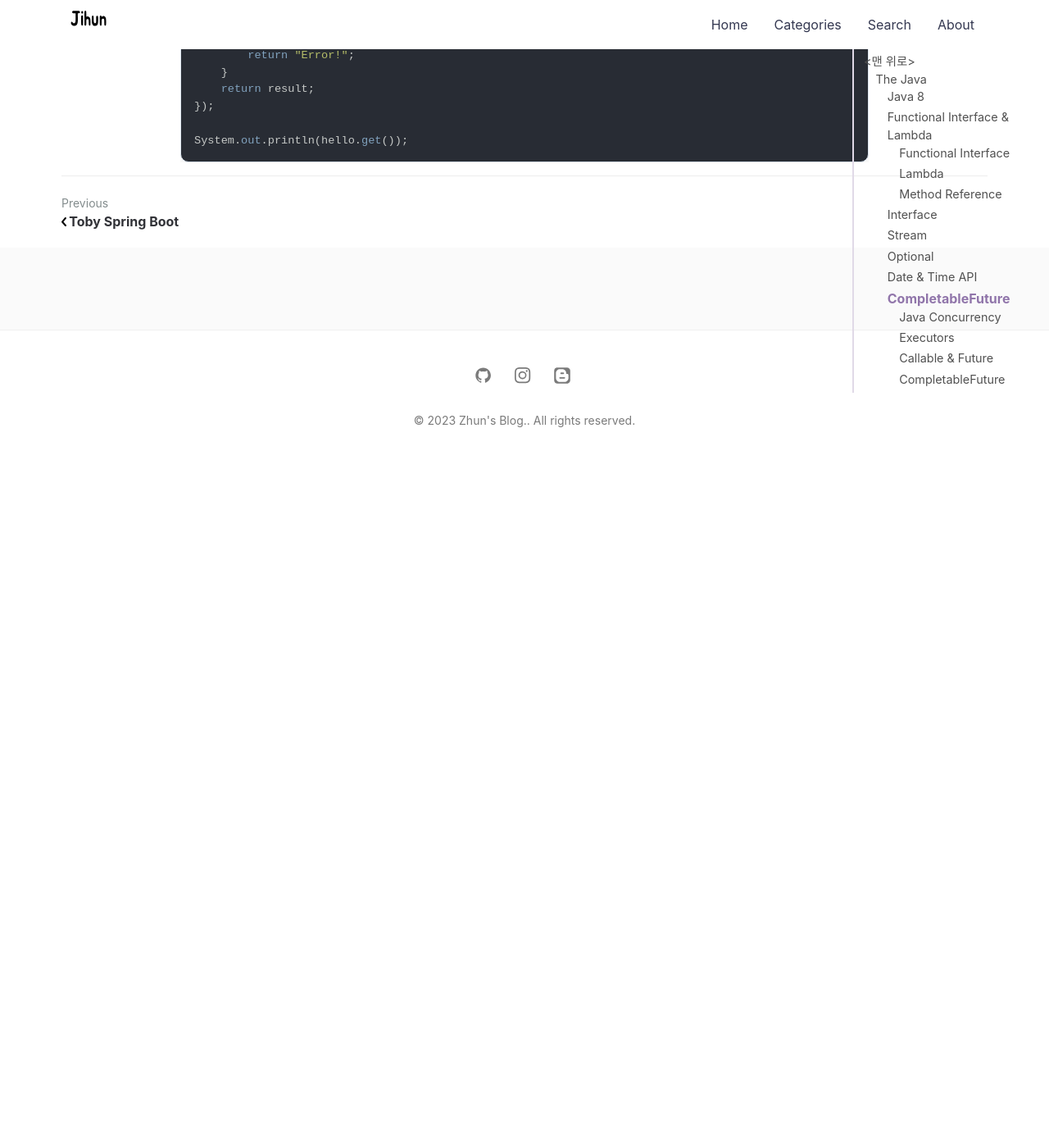
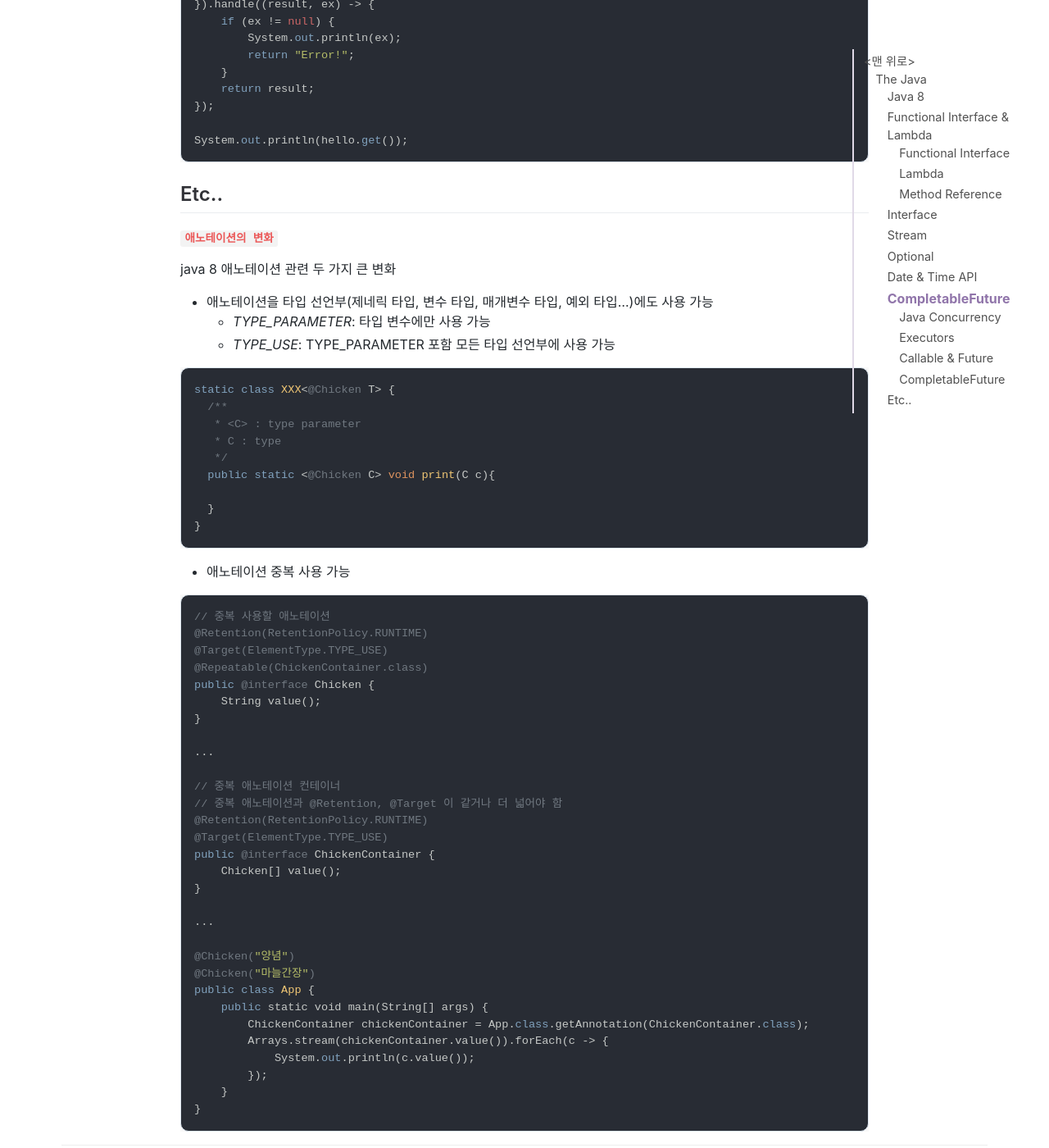
Before and after one commit to jihunparkme/jihunparkme.github.io, a Jekyll site: the page built from _posts/2023-09-27-the-java.md, in a window 1280 px wide and 1400 px high, scrolled down 27217 px. Shown: the whole window at 82% size. Built offline with Jekyll 4.4.1, drawn with Linux system fonts in a browser that asks for light colours; nearby versions of some CDN libraries; comment, search, counter and statistics services are not loaded; before the commit the page ends 27785 px from its top, so only the background shows below that; some of the changed text lies outside the part shown.

Commit message:
[The Java] 그밖에..
- 애노테이션의 변화

````diff
--- a/_posts/2023-09-27-the-java.md
+++ b/_posts/2023-09-27-the-java.md
@@ -1230,3 +1230,59 @@ CompletableFuture<String> hello = CompletableFuture.supplyAsync(() -> {
 
 System.out.println(hello.get());
 ```
+
+## Etc..
+
+**`애노테이션의 변화`**
+
+java 8 애노테이션 관련 두 가지 큰 변화
+- 애노테이션을 타입 선언부(제네릭 타입, 변수 타입, 매개변수 타입, 예외 타입...)에도 사용 가능
+  - *TYPE_PARAMETER*: 타입 변수에만 사용 가능
+  - *TYPE_USE*: TYPE_PARAMETER 포함 모든 타입 선언부에 사용 가능
+
+```java
+static class XXX<@Chicken T> {
+  /**
+   * <C> : type parameter
+   * C : type
+   */
+  public static <@Chicken C> void print(C c){
+
+  }
+}
+```
+
+- 애노테이션 중복 사용 가능
+
+```java
+// 중복 사용할 애노테이션
+@Retention(RetentionPolicy.RUNTIME)
+@Target(ElementType.TYPE_USE)
+@Repeatable(ChickenContainer.class)
+public @interface Chicken {
+    String value();
+}
+
+...
+
+// 중복 애노테이션 컨테이너
+// 중복 애노테이션과 @Retention, @Target 이 같거나 더 넓어야 함
+@Retention(RetentionPolicy.RUNTIME)
+@Target(ElementType.TYPE_USE)
+public @interface ChickenContainer {
+    Chicken[] value();
+}
+
+...
+
+@Chicken("양념")
+@Chicken("마늘간장")
+public class App {
+    public static void main(String[] args) {
+        ChickenContainer chickenContainer = App.class.getAnnotation(ChickenContainer.class);
+        Arrays.stream(chickenContainer.value()).forEach(c -> {
+            System.out.println(c.value());
+        });
+    }
+}
+```
````
